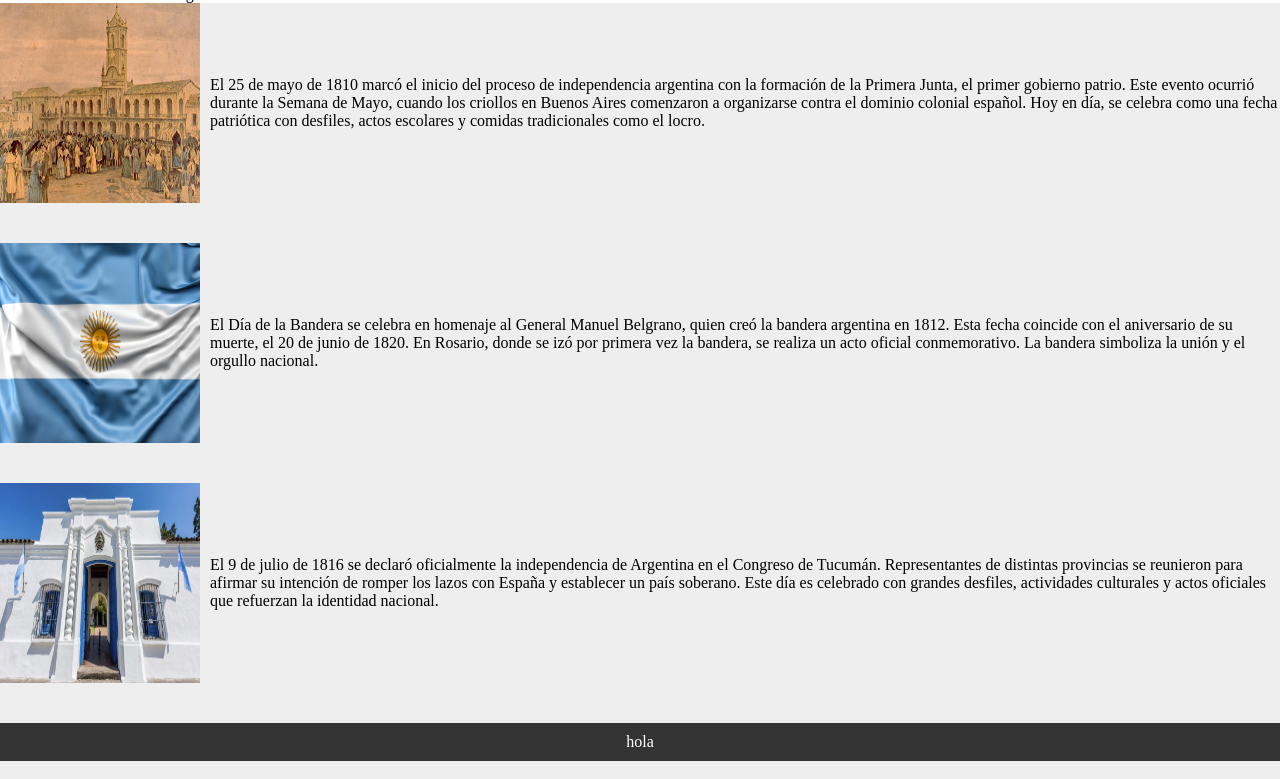
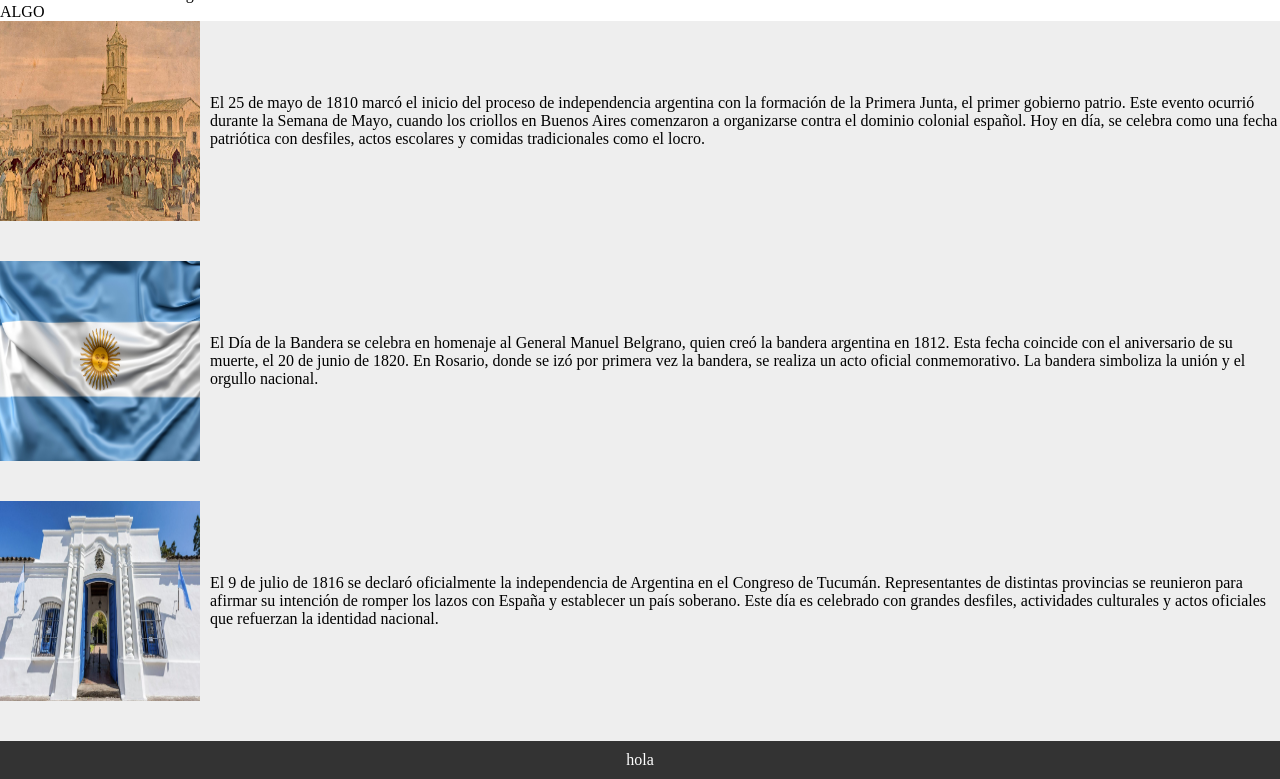
Before and after one commit to ElFelixxx/TP01PV2025LeandroFelipeQuiroga, a plain HTML site: page index.html in a window 1280 px wide. Shown: the part 97-876 px from the top of the page. Drawn offline with Linux system fonts and the light colour scheme.

Commit message:
Primer commit para el repositorio de GitHub

```diff
--- a/index.html
+++ b/index.html
@@ -24,6 +24,7 @@
       <section class="titulo">
         <h2>Historia argentina</h2>
         <p>Tres eventos culturales de Argentina</p>
+        <p>ALGO</p>
       </section>
 
       <section class="contenedor-imagenes">
```
